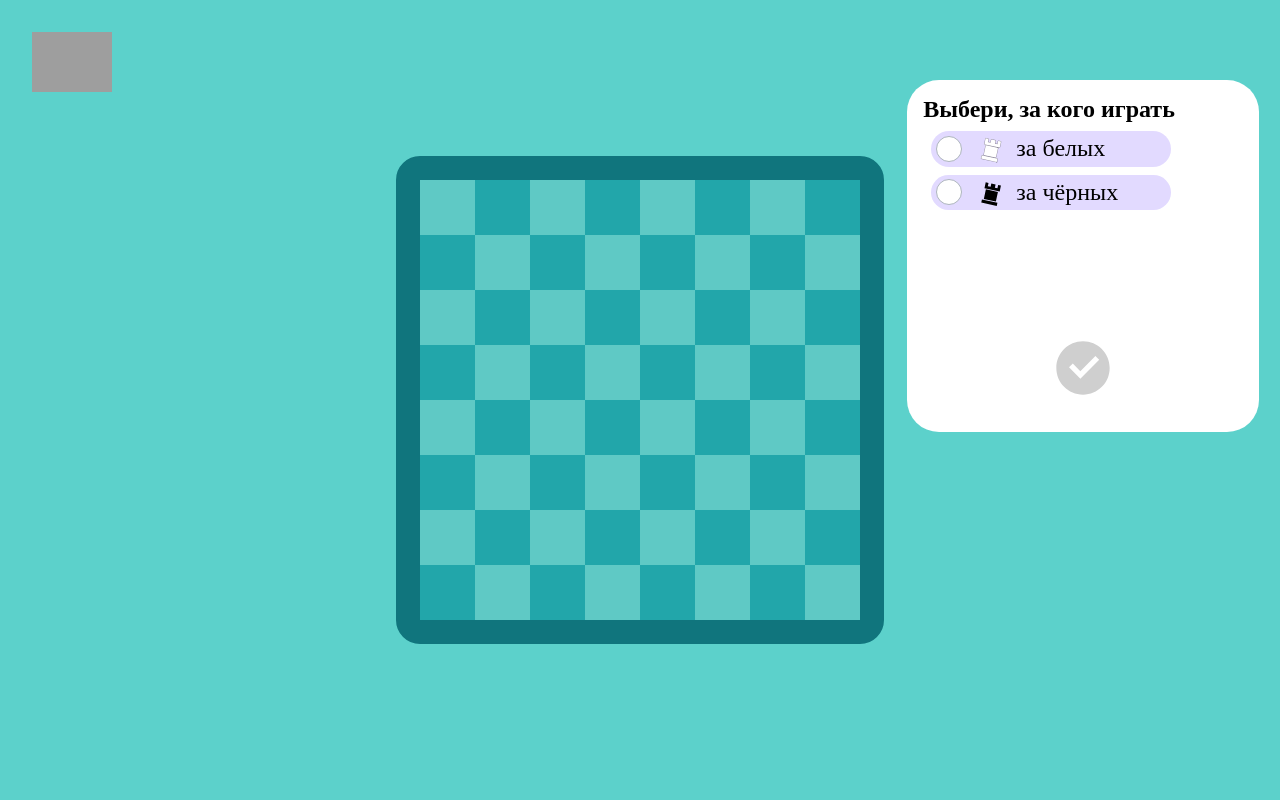
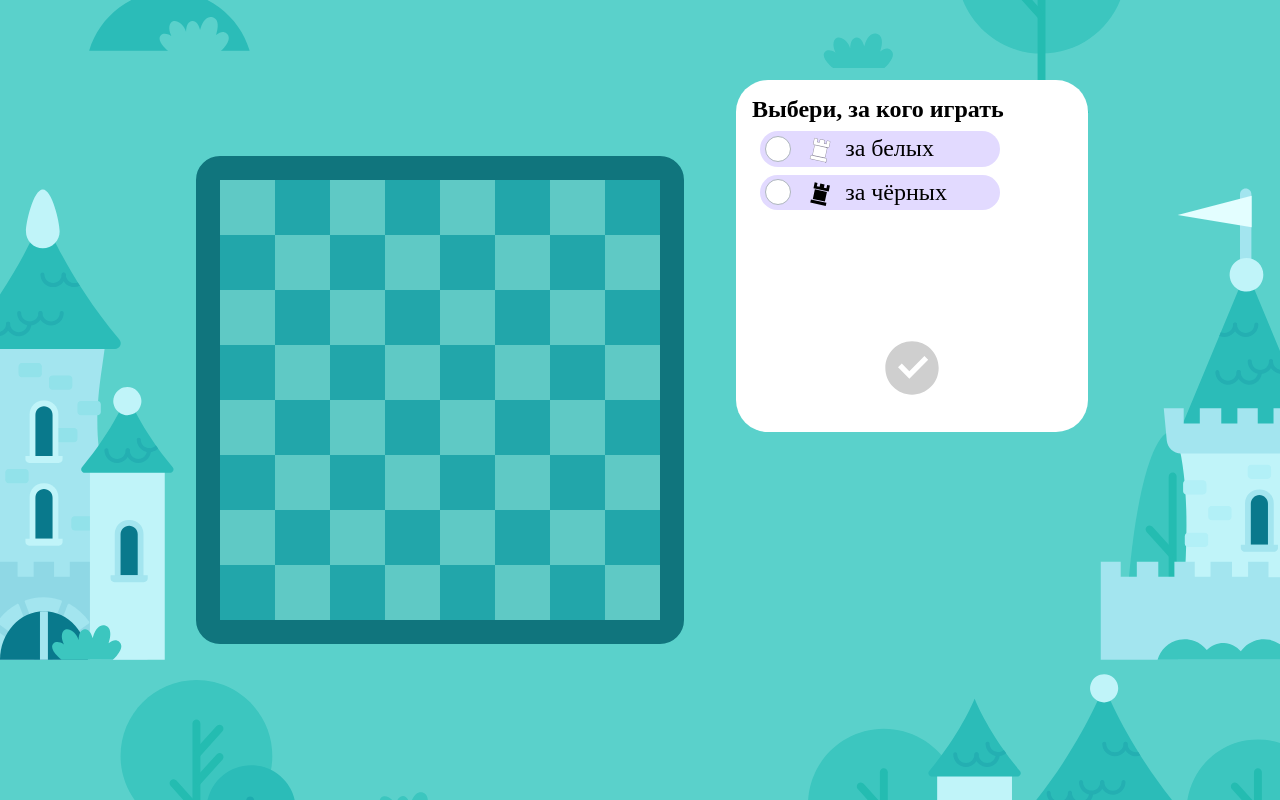
Before and after one commit to uchenick55/chess, a React (Create React App) app: page / in a window 1280 px wide. Built offline with nearby package versions, Linux system fonts and the light colour scheme; grey boxes are pictures that could not be loaded.

Commit message:
менюшка едет к центру при скрытии меню

```diff
--- a/src/assets/functions/moveOrBiteFigue.ts
+++ b/src/assets/functions/moveOrBiteFigue.ts
@@ -40,6 +40,11 @@ export const moveOrBiteFigue = (state: InitialStateFieldType, cell: CelllType) =
     stateLocal.commonGameParam.currentStep = stateLocal.commonGameParam.currentStep === "whitePlayer"
         ? "blackPlayer"
         : "whitePlayer"
+
+    if (stateLocal.commonGameParam.showMenu === true) {
+        stateLocal.commonGameParam.showMenu = false //скрытие меню выбора цвета фигур после первого хода
+    }
+
     return stateLocal
 
 }
--- a/src/components/renderGame/Menu/menu.module.css
+++ b/src/components/renderGame/Menu/menu.module.css
@@ -4,7 +4,7 @@
     position: absolute;
     width: 20rem;
     height: 20rem;
-    right: 1.3rem;
+    right: 12rem;
     top: 5rem;
     border-radius: 2rem;
     background-color: rgb(255, 255, 255);
--- a/src/components/renderGame/renderGame.module.css
+++ b/src/components/renderGame/renderGame.module.css
@@ -1,22 +1,33 @@
 .div1 {
-    background-color: rgb(92,209,203);
     position: absolute;
     left: 0px;
     top: 0px;
     right: 0px;
     bottom: 0px;
+    display: flex;
+    align-items: center;
+    justify-content: center;
+    z-index: 4;
+    background-repeat: no-repeat;
+    background-position: center;
+    background-size: cover;
+    width: 100vw;
+    height: 100vh;
 }
 
 .div2 {
     position: absolute;
     border: 1.5rem solid rgb(16,117,125);
     border-radius: 1.5rem;
+    transition: 0.5s ease-in-out;
+
+
 }
 .goBackArrow {
     position: absolute;
     left: 2rem;
-    top:2rem;
-    width: 5rem;
+    top:1rem;
+    width: 3rem;
     z-index: 1;
 }
 
--- a/src/components/renderGame/renderGame.tsx
+++ b/src/components/renderGame/renderGame.tsx
@@ -6,6 +6,7 @@ import classes from "./renderGame.module.css"
 import CellRender from "./CellRender";
 import Menu from "./Menu/Menu";
 import goBack from "../../assets/svg/go-back-white.svg"
+import bgImage from "../../assets/svg/bgImage.svg"
 import {fieldActions} from "../../redux/field-reducer";
 
 
@@ -15,6 +16,43 @@ const RenderGame: React.FC = (() => {
     const fieldWidthHeightLocal = useSelector((state: GlobalStateType) => state.chess.commonGameParam.fieldParams.fieldWidthHeight)
     const showMenu = useSelector((state: GlobalStateType) => state.chess.commonGameParam.showMenu) // нужно ли показывать меню
     const fieldParams = useSelector((state: GlobalStateType) => state.chess.commonGameParam.fieldParams) // параметры поля
+    const history = useSelector((state: GlobalStateType) => state.chess.history) // история
+
+    const rendr123ABC = <div>  {/*отрисовка полей 123 и ABC*/}
+        {fieldParams.num123.map((num123Item, num123Index) => {
+            return <div key={num123Index}>
+                <div className={classes.num123} style={{ //
+                    top: (num123Index + 0.35) * fieldWidthHeightLocal, //
+                    left: "-1rem"
+                }}>
+                    {num123Item}
+                </div>
+                <div className={classes.num123} style={{ //
+                    top: (num123Index + 0.35) * fieldWidthHeightLocal, //
+                    right: "-1rem"
+                }}>
+                    {num123Item}
+                </div>
+            </div>
+        })}
+        {fieldParams.numABC.map((numABCItem, numABCIndex) => {
+            return <div key={numABCIndex}>
+                <div className={classes.num123} style={{ //
+                    left: (numABCIndex + 0.4) * fieldWidthHeightLocal, //
+                    top: "-1.3rem"
+                }}>
+                    {numABCItem}
+                </div>
+                <div className={classes.num123} style={{ //
+                    left: (numABCIndex + 0.4) * fieldWidthHeightLocal, //
+                    bottom: "-1.3rem"
+                }}>
+                    {numABCItem}
+                </div>
+
+            </div>
+        })}
+    </div>
 
     const fieldRender = field.map((f, rowInd) => { // отрисовка самого поля c ячейками и фигурами
         return <div key={rowInd}>
@@ -25,63 +63,37 @@ const RenderGame: React.FC = (() => {
             })}
         </div>
     })
-    const dispatch = useDispatch()
 
-    return <div className={classes.div1} style={{display: "flex", alignItems: "center", justifyContent: "center",}}>
-        <img
+    const renderGoBackArrow = <img
         src={goBack}
         alt="шаг назад"
         title="шаг назад"
         className={classes.goBackArrow}
-            onClick={()=>{
-                dispatch( fieldActions.clickGoBackArrowAC())
+        onClick={() => {
+            dispatch(fieldActions.clickGoBackArrowAC())
         }}
 
     />
 
+    const dispatch = useDispatch()
 
+    return <div className={classes.div1} style={{
+        backgroundImage: `url(${bgImage})`,
+
+    }}>
+        {history.fieldHistory.length > 0 && renderGoBackArrow}
 
         <div className={classes.div2} style={{ // основное поле помимо клеток (бордер)
             width: 8 * fieldWidthHeightLocal, // стилизация ширины и высоты ячеек от переменных в стейте
             height: 8 * fieldWidthHeightLocal,
+            transform: showMenu? "translateX(-200px)": "unset"
         }}>
-            {fieldParams.num123.map((num123Item, num123Index)=>{
-                return <div key={num123Index}>
-                    <div className={classes.num123} style={{ //
-                        top: (num123Index + 0.35)*fieldWidthHeightLocal, //
-                        left: "-1rem"
-                    }}>
-                        {num123Item}
-                    </div>
-                    <div className={classes.num123} style={{ //
-                        top: (num123Index + 0.35)*fieldWidthHeightLocal, //
-                        right: "-1rem"
-                    }}>
-                        {num123Item}
-                    </div>
-                </div>
-            })}
-            {fieldParams.numABC.map((numABCItem, numABCIndex)=>{
-                return <div key={numABCIndex}>
-                    <div className={classes.num123} style={{ //
-                        left: (numABCIndex + 0.4)*fieldWidthHeightLocal, //
-                        top: "-1.3rem"
-                    }}>
-                        {numABCItem}
-                    </div>
-                    <div className={classes.num123} style={{ //
-                        left: (numABCIndex + 0.4)*fieldWidthHeightLocal, //
-                        bottom: "-1.3rem"
-                    }}>
-                        {numABCItem}
-                    </div>
-
-                </div>
-            })}
+            {rendr123ABC} {/* отрисовка полей 123ABC*/}
 
             {fieldRender} {/*отрисовка самого поля c ячейками и фигурами*/}
 
         </div>
+
         {showMenu && <Menu/>} {/*отрисовка меню в зависимости от флага показа меню*/}
 
     </div>
```
Also changed, not shown: src/assets/svg/bgImage.svg (added). Lines whose indentation alone changed are shown as unchanged.
